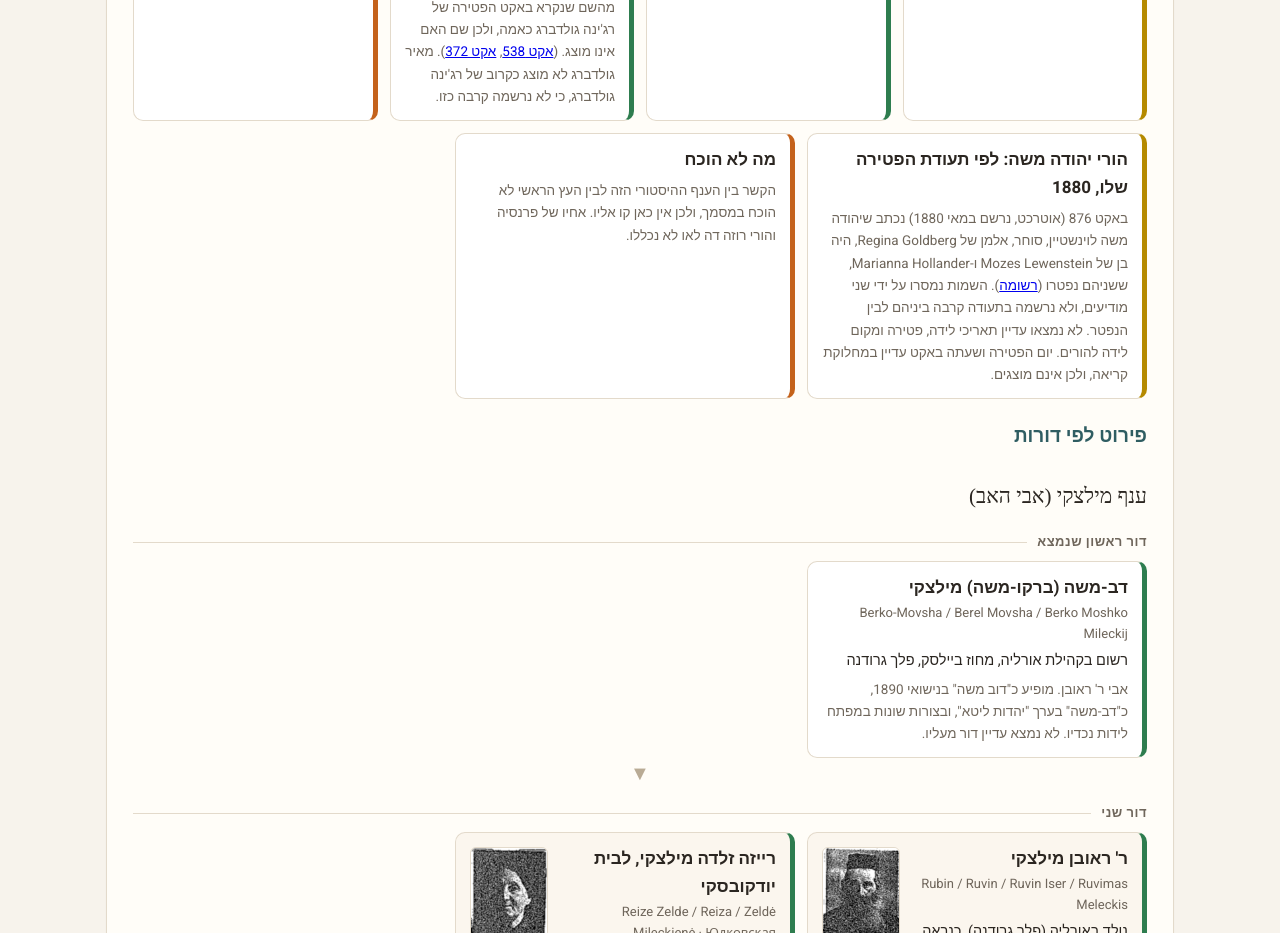
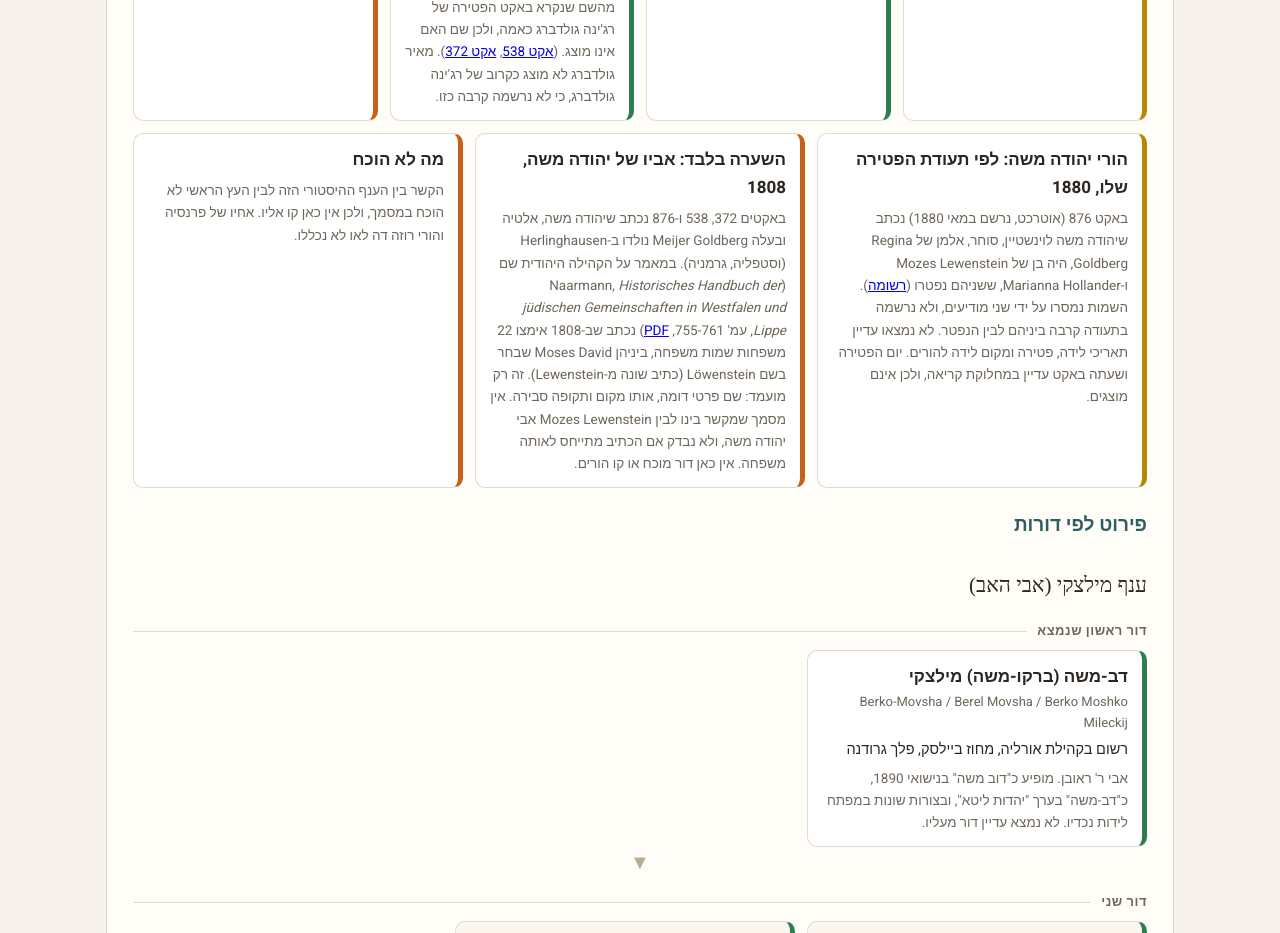
Before and after one commit to yehuda-dot/miletzky-family, a plain HTML site: page index.html in a window 1280 px wide. Shown: the part 4200-5133 px from the top of the page. Drawn offline with Linux system fonts and the light colour scheme; a web font is replaced by a local one.

Commit message:
Update index.html

```diff
--- a/index.html
+++ b/index.html
@@ -291,6 +291,7 @@ dialog#lb::backdrop{background:rgba(30,20,10,.75)}
     <div class="card"><div class="name">אלטיה, אחות יהודה משה, ובעלה</div><div class="note">באקט 538 (אוטרכט, נרשם 8.4.1865) נכתב שאלטיה משה לוינשטיין, ילידת Herlinghausen, אשת <bdi>Meijer Goldberg</bdi>, הייתה בת של <bdi style="white-space:nowrap">Mozes Lewenstein</bdi> ושל <bdi>Marianna Hollander</bdi>, ששניהם נפטרו, כלומר אותם הורים שנרשמו באקט הפטירה של יהודה משה. הגיל נקרא בקירוב (67) והמודיעים הם שני נושאי משרה עירוניים. באקט 372 (1874) נכתב שמאיר גולדברג היה אלמן של אלטיה לוינשטיין, בן 77, בן של <bdi>Falck Goldberg</bdi>. שם אמו באקט שונה מהשם שנקרא באקט הפטירה של רג'ינה גולדברג כאמה, ולכן שם האם אינו מוצג. (<a href="https://hetutrechtsarchief.nl/onderzoek/resultaten/archieven?mizig=62&amp;miadt=39&amp;miaet=54&amp;micode=481-443-04&amp;minr=26698163&amp;miview=ldt" target="_blank" rel="noopener">אקט 538</a>, <a href="https://hetutrechtsarchief.nl/onderzoek/resultaten/archieven?mizig=62&amp;miadt=39&amp;miaet=54&amp;micode=481-451-04&amp;minr=23702099&amp;miview=ldt" target="_blank" rel="noopener">אקט 372</a>). מאיר גולדברג לא מוצג כקרוב של רג'ינה גולדברג, כי לא נרשמה קרבה כזו.</div></div>
     <div class="card o"><div class="name">בטיה: גיל ולידה לא מתיישבים</div><div class="note">אקט הפטירה 1566 (16.11.1860) נקרא בסריקה: בטיה, ילידת אוטרכט, רווקה, בת של <bdi>Juda Mozes Lewenstein</bdi> ושל <bdi>Regina Goldberg</bdi> שנפטרה, בת 27 לפי האקט (<a href="https://hetutrechtsarchief.nl/onderzoek/resultaten/archieven?mizig=62&amp;miadt=39&amp;miaet=54&amp;micode=481-1201-01&amp;minr=26715363&amp;miview=ldt" target="_blank" rel="noopener">רשומה</a>). רשומת לידה של בטיה מאפריל 1834 נקראה בידי החוקר ומתאימה בשם ובהורים, אך גיל 27 אינו מתיישב עם לידה באפריל 1834 (היה צפוי 26). שני הנתונים נשמרים כפי שהם, בלי להתאים אחד לשני.</div></div>
     <div class="card y"><div class="name">הורי יהודה משה: לפי תעודת הפטירה שלו, 1880</div><div class="note">באקט 876 (אוטרכט, נרשם במאי 1880) נכתב שיהודה משה לוינשטיין, סוחר, אלמן של <bdi>Regina Goldberg</bdi>, היה בן של <bdi style="white-space:nowrap">Mozes Lewenstein</bdi> ו-<bdi style="white-space:nowrap">Marianna Hollander</bdi>, ששניהם נפטרו (<a href="https://hetutrechtsarchief.nl/onderzoek/resultaten/archieven?mizig=62&amp;miadt=39&amp;miaet=54&amp;micode=481-457-03&amp;minr=23464661&amp;miview=ldt" target="_blank" rel="noopener">רשומה</a>). השמות נמסרו על ידי שני מודיעים, ולא נרשמה בתעודה קרבה ביניהם לבין הנפטר. לא נמצאו עדיין תאריכי לידה, פטירה ומקום לידה להורים. יום הפטירה ושעתה באקט עדיין במחלוקת קריאה, ולכן אינם מוצגים.</div></div>
+    <div class="card o"><div class="name">השערה בלבד: אביו של יהודה משה, 1808</div><div class="note">באקטים 372, 538 ו-876 נכתב שיהודה משה, אלטיה ובעלה Meijer Goldberg נולדו ב-Herlinghausen (וסטפליה, גרמניה). במאמר על הקהילה היהודית שם (Naarmann, <i>Historisches Handbuch der jüdischen Gemeinschaften in Westfalen und Lippe</i>, עמ' 755-761, <a href="https://www.lwl.org/hiko-download/OA_DT/Warburg-Herlinghausen_(Naarmann)_755-761.pdf" target="_blank" rel="noopener">PDF</a>) נכתב שב-1808 אימצו 22 משפחות שמות משפחה, ביניהן Moses David שבחר בשם Löwenstein (כתיב שונה מ-Lewenstein). זה רק מועמד: שם פרטי דומה, אותו מקום ותקופה סבירה. אין מסמך שמקשר בינו לבין Mozes Lewenstein אבי יהודה משה, ולא נבדק אם הכתיב מתייחס לאותה משפחה. אין כאן דור מוכח או קו הורים.</div></div>
     <div class="card o"><div class="name">מה לא הוכח</div><div class="note">הקשר בין הענף ההיסטורי הזה לבין העץ הראשי לא הוכח במסמך, ולכן אין כאן קו אליו. אחיו של פרנסיה והורי רוזה דה לאו לא נכללו.</div></div>
   </div>
 
```
